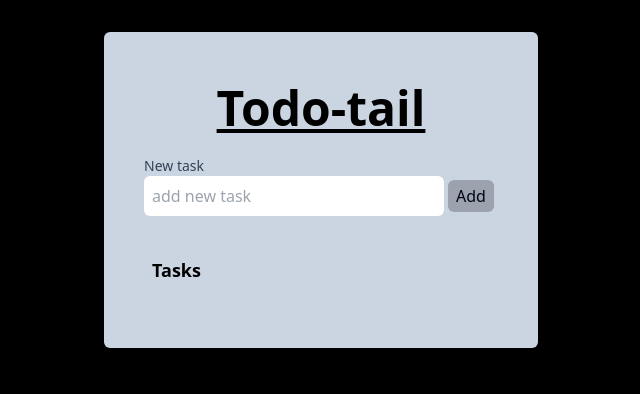
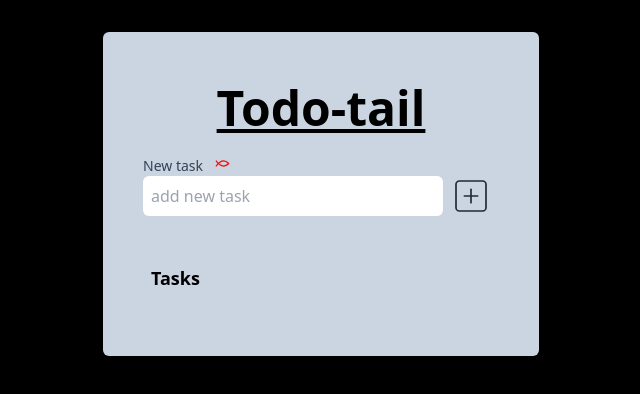
Before and after one commit to MikeXXd/to-fish-do, a React (Vite) app in the folder todo-tail/: page / in a window 1280 px wide. Shown: the top 394 px of the page, without its empty margins (319-959 px from the left). Built offline with nearby package versions, Linux system fonts and the light colour scheme.

Commit message:
replace buttons with icons, add importance value for tasks

```diff
--- a/todo-tail/package.json
+++ b/todo-tail/package.json
@@ -12,6 +12,7 @@
   },
   "dependencies": {
     "@hookform/resolvers": "^3.3.4",
+    "lucide-react": "^0.363.0",
     "react": "^18.2.0",
     "react-dom": "^18.2.0",
     "react-hook-form": "^7.51.0",
--- /dev/null
+++ b/todo-tail/src/components/ImportanceSelector.tsx
@@ -0,0 +1,49 @@
+import { FishSymbol } from "lucide-react";
+import { useEffect, useState } from "react";
+import useTasks from "../hooks/useTasks";
+import { Task } from "../contexts/Task";
+
+interface Props {
+  onNewTask?: (importance: number) => void;
+  task?: Task;
+}
+
+export function ImportanceSelector({ onNewTask, task }: Props) {
+  const [value, setValue] = useState(task?.importance || 1);
+
+  const { setImportance } = useTasks();
+
+  useEffect(() => {
+    if (task && task.importance !== value) {
+      setImportance(task.id, value);
+    }
+  }, [value]);
+
+  useEffect(() => {
+    onNewTask && onNewTask(value);
+  }, [value, onNewTask]);
+
+  function handleAddImportance() {
+    if (value <= 4) setValue(value + 1);
+    else return;
+  }
+
+  function handleLessImportance() {
+    if (value > 1) setValue(value - 1);
+    else return;
+  }
+  return (
+    <div className="ms-1 flex ">
+      <div className="hover:scale-125">
+      <FishSymbol color="red" size={15} onClick={handleAddImportance} /></div>
+      {Array.from({ length: value - 1 }, (_, index) => (
+        <div key={index} className="hover:scale-125"><FishSymbol
+
+          color="red"
+          size={15}
+          onClick={handleLessImportance}
+        /></div>
+      ))}
+    </div>
+  );
+}
--- a/todo-tail/src/components/InterfaceBar.tsx
+++ b/todo-tail/src/components/InterfaceBar.tsx
@@ -1,8 +1,11 @@
+import { zodResolver } from "@hookform/resolvers/zod";
+import { SquarePlus } from "lucide-react";
 import { FieldValues, useForm } from "react-hook-form";
 import { z } from "zod";
-import { zodResolver } from "@hookform/resolvers/zod";
 import { Task } from "../contexts/Task";
 import useTasks from "../hooks/useTasks";
+import { ImportanceSelector } from "./ImportanceSelector";
+import { useState } from "react";
 
 const schema = z.object({
   name: z.string().min(3, { message: "Title must have at least 3 characters" })
@@ -12,6 +15,7 @@ type FormData = z.infer<typeof schema>;
 
 export const InterfaceBar = () => {
   const { addTask } = useTasks();
+  const [importance, setImportance] = useState<number>(1);
   const {
     register,
     handleSubmit,
@@ -23,6 +27,7 @@ export const InterfaceBar = () => {
     const newTask: Task = {
       id: crypto.randomUUID(),
       name: data.name,
+      importance: importance,
       done: false
     };
     addTask(newTask);
@@ -31,28 +36,31 @@ export const InterfaceBar = () => {
 
   return (
     <form
-      className="flex justify-start p-2 "
+      className="flex justify-end items-start p-2 "
       onSubmit={handleSubmit(whenSubmit)}
     >
       <label className="block ">
-        <span className="block text-sm font-medium text-slate-700">
-          New task
-        </span>
+        <div className="flex gap-2">
+          <span className="block text-sm font-medium text-slate-700">
+            New task
+          </span>
+          <ImportanceSelector onNewTask={(value) => setImportance(value)} />
+        </div>
         <input
           {...register("name")}
           type="text"
           id="task"
           placeholder="add new task"
-          className="  p-2 max-w-[800px] min-w-[300px] rounded-md"
+          className=" p-2 max-w-[800px] min-w-[300px] rounded-md"
         />
-        <button
-          type="submit"
-          className="px-2 py-1 m-1 bg-gray-400 text-slate-950 rounded-md"
-        >
-          Add
-        </button>
         {errors.name && <p>{errors.name.message}</p>}
       </label>
+      <button
+        type="submit"
+        className={`text-gray-800 mt-3 p-2 hover:scale-125`}
+      >
+        <SquarePlus size={40} strokeWidth={1} />
+      </button>
     </form>
   );
 };
--- a/todo-tail/src/components/TaskListItem.tsx
+++ b/todo-tail/src/components/TaskListItem.tsx
@@ -1,6 +1,8 @@
+import { Pencil, Save, SquareCheck, Trash2, Undo2 } from "lucide-react";
 import { useRef, useState } from "react";
 import { Task } from "../contexts/Task";
 import useTasks from "../hooks/useTasks";
+import { ImportanceSelector } from "./ImportanceSelector";
 
 interface Props {
   task: Task;
@@ -9,18 +11,22 @@ interface Props {
 export function TaskListItem({ task }: Props) {
   const [isEditing, setIsEditing] = useState<boolean>(false);
   const editRef = useRef<HTMLInputElement>(null);
-  const { deleteTask, taskDone, editTask } = useTasks();
+  const { deleteTask, taskDone, editTitle } = useTasks();
+
+function handleOnBlur() {
+  // setTimeout is here to delay the onBlur event so the buttons click event can be triggered first
+  setTimeout(() => {
+    setIsEditing(false);
+  }, 100);
+  }
 
   function handleEdit() {
-    if (
-      editRef.current?.value === undefined ||
-      editRef.current?.value === task.name
-    )
+    const newTitle = editRef.current?.value;
+    if (newTitle === undefined || newTitle === task.name) {
       setIsEditing(false);
-    else {
-      editTask(task.id, editRef.current?.value);
+    } else {
+      editTitle(task, newTitle);
       setIsEditing(false);
-      console.log(editRef.current?.value);
     }
   }
 
@@ -28,10 +34,10 @@ export function TaskListItem({ task }: Props) {
     <li key={task.id} className="flex flex-nowrap justify-between p-2">
       {!isEditing && (
         <span
-          onClick={() => setIsEditing(true)}
-          className={`${task.done && "line-through whitespace-break-spaces"}  `}
+          className={`${task.done && "line-through whitespace-break-spaces"} me-5`}
         >
           {task.name}
+          <ImportanceSelector task={task} />
         </span>
       )}
 
@@ -41,7 +47,8 @@ export function TaskListItem({ task }: Props) {
           type="text"
           defaultValue={task.name}
           autoFocus
-          onBlur={() => setIsEditing(false)}
+          className="ps-1"
+          onBlur={handleOnBlur}
         />
       )}
 
@@ -49,16 +56,22 @@ export function TaskListItem({ task }: Props) {
         <div className="flex flex-nowrap">
           <button
             onClick={() => taskDone(task)}
-            className="px-2 py-1 m-1 h-8 bg-green-700 text-white rounded-md"
+            className={`${task.done ? "text-green-700" : "text-orange-500"} me-1 hover:scale-125`}
           >
-            Done
+            <SquareCheck size={24} />
+          </button>
+          <button
+            onClick={() => setIsEditing(true)}
+            className={` me-1 p-2 hover:scale-125`}
+          >
+            <Pencil size={24} />
           </button>
 
           <button
             onClick={() => deleteTask(task)}
-            className="px-2 py-1 m-1 h-8 bg-red-500 text-white rounded-md"
+            className={`text-gray-800  hover:scale-125`}
           >
-            Delete
+            <Trash2 size={24} />
           </button>
         </div>
       )}
@@ -66,18 +79,14 @@ export function TaskListItem({ task }: Props) {
       {/* -------------------------------------------------------- */}
       {isEditing && (
         <div className="flex flex-nowrap">
-          <button
-            onClick={handleEdit}
-            className="px-2 py-1 m-1 h-8 bg-green-700  text-white rounded-md"
-          >
-            Save
+          <button onClick={handleEdit} className={` me-1 p-2 hover:scale-125`}>
+            <Save size={24} />
           </button>
-
           <button
             onClick={() => setIsEditing(false)}
-            className="px-2 py-1 m-1 h-8 bg-red-500 text-white rounded-md"
+            className={` me-1 hover:scale-125`}
           >
-            Cancel
+            <Undo2 size={24} />
           </button>
         </div>
       )}
--- a/todo-tail/src/contexts/Task.tsx
+++ b/todo-tail/src/contexts/Task.tsx
@@ -9,6 +9,7 @@ const LOCAL_STORAGE_TASKS = {
 export interface Task {
   id: string;
   name: string;
+  importance: number;
   done: boolean;
 }
 
@@ -16,7 +17,8 @@ interface TasksContext {
   tasks: Task[];
   addTask: (task: Task) => void;
   taskDone: (task: Task) => void;
-  editTask: (taskId: string, newTitle: string) => void;
+  editTitle: (task: Task, newTitle: string) => void;
+  setImportance: (id:string, importance: number) => void;
   deleteTask: (task: Task) => void;
 }
 
@@ -44,11 +46,16 @@ export function TasksProvider({ children }: { children: ReactNode }) {
     setTasks(tasks.filter((task) => task.id !== DeleteTask.id));
   }
 
-  function editTask(taskId: string, newTitle: string) {
+  function editTitle(updatingTask: Task, newTitle: string) {
     const updatedTasks = tasks.map((task) =>
-      task.id === taskId ? { ...task, name: newTitle } : task
+      task.id === updatingTask.id ? { ...task, name: newTitle } : task
     );
     setTasks(updatedTasks);
+  }
+
+  function setImportance(id:string, importance: number) {
+    const updatedTasks = tasks.map((task) => task.id === id ? {...task, importance: importance} : task)
+    setTasks(updatedTasks)
   }
 
   return (
@@ -58,7 +65,8 @@ export function TasksProvider({ children }: { children: ReactNode }) {
         addTask,
         taskDone,
         deleteTask,
-        editTask
+        editTitle,
+        setImportance
       }}
     >
       {children}
```
Also changed, not shown: 1 other file (tests, documents, lock files or other folders).
